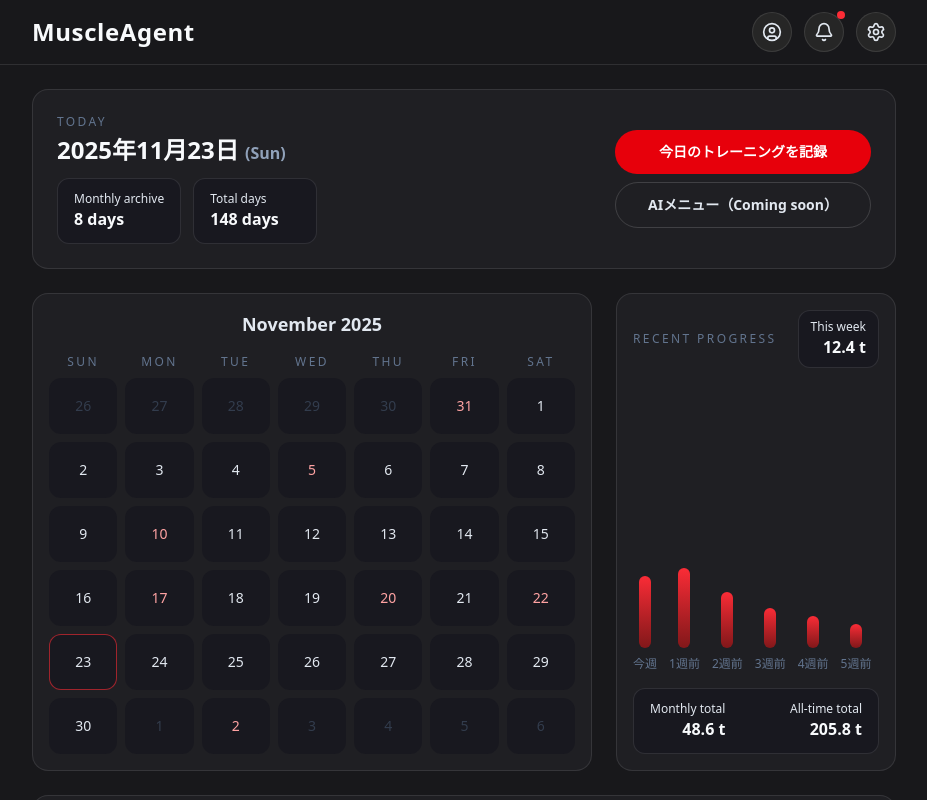
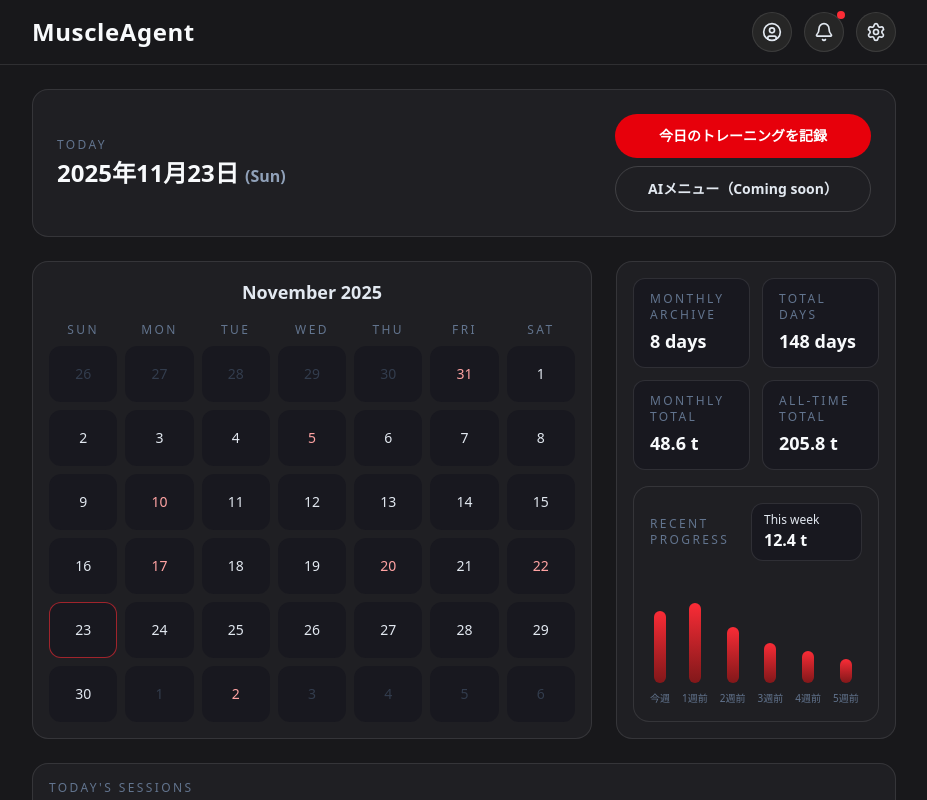
Before and after one commit to j911012/MuscleAgent, a Next.js app: page /dashboard in a window 1280 px wide. Shown: the top 800 px of the page, without its empty margins (176-1103 px from the left). Built offline with nearby package versions, Linux system fonts and the light colour scheme.

Commit message:
レイアウト変更
fixed #19

```diff
--- a/src/app/dashboard/page.tsx
+++ b/src/app/dashboard/page.tsx
@@ -2,6 +2,7 @@
 
 import { CalendarCard } from "@/components/CalendarCard";
 import { useState } from "react";
+import { StatBox } from "@/components/StatBox";
 
 const today = new Date();
 const weekday = today.toLocaleString("en-US", { weekday: "short" });
@@ -36,12 +37,12 @@ const WeeklyTrendCard = () => {
   ];
 
   return (
-    <div className="rounded-2xl border border-white/10 bg-[#1f1f23] p-4 text-sm text-slate-300 flex flex-col justify-between">
-      <div className="flex items-center justify-between gap-3 text-xs text-slate-500">
-        <p className="text-xs uppercase tracking-[0.2em] text-slate-500">
+    <div className="grow rounded-2xl border border-white/10 bg-[#1f1f23] p-4 text-sm text-slate-300 flex flex-col justify-between">
+      <div className="flex items-center justify-between gap-4 text-xs text-slate-500">
+        <p className="flex-1 text-xs uppercase tracking-[0.2em] text-slate-500">
           Recent Progress
         </p>
-        <div className="rounded-xl border border-white/10 bg-[#18181f] px-3 py-2 text-right">
+        <div className="flex-1 rounded-xl border border-white/10 bg-[#18181f] px-3 py-2 text-left">
           <p className="text-slate-200">This week</p>
           <p className="text-base font-semibold text-slate-50">12.4 t</p>
         </div>
@@ -51,7 +52,7 @@ const WeeklyTrendCard = () => {
           {bars.map((bar) => (
             <div
               key={bar.label}
-              className="flex flex-col items-center gap-2 text-xs text-slate-500"
+              className="flex flex-col items-center gap-2 text-[10px] text-slate-500"
             >
               <div
                 className="w-3 rounded-full bg-gradient-to-t from-red-900 to-red-500"
@@ -60,16 +61,6 @@ const WeeklyTrendCard = () => {
               <span>{bar.label}</span>
             </div>
           ))}
-        </div>
-        <div className="mt-4 flex items-center justify-between rounded-xl border border-white/10 bg-[#18181f] px-4 py-3 text-xs text-slate-400">
-          <div className="text-right">
-            <p className="text-slate-200">Monthly total</p>
-            <p className="text-base font-semibold text-slate-50">48.6 t</p>
-          </div>
-          <div className="text-right">
-            <p className="text-slate-200">All-time total</p>
-            <p className="text-base font-semibold text-slate-50">205.8 t</p>
-          </div>
         </div>
       </div>
     </div>
@@ -102,18 +93,6 @@ export default function DashboardPage() {
               {dateLabel}{" "}
               <span className="text-base text-slate-400">({weekday})</span>
             </p>
-            <div className="mt-3 grid gap-3 text-xs text-slate-400 sm:grid-cols-2 lg:grid-cols-2">
-              <div className="rounded-xl border border-white/10 bg-[#18181f] px-4 py-3">
-                <p className="text-slate-200">Monthly archive</p>
-                <p className="text-base font-semibold text-slate-50">8 days</p>
-              </div>
-              <div className="rounded-xl border border-white/10 bg-[#18181f] px-4 py-3">
-                <p className="text-slate-200">Total days</p>
-                <p className="text-base font-semibold text-slate-50">
-                  148 days
-                </p>
-              </div>
-            </div>
           </div>
           <div className="flex flex-col gap-2 md:w-64">
             <button className="rounded-full bg-red-600 px-4 py-3 text-sm font-semibold text-white transition hover:bg-red-500">
@@ -128,8 +107,15 @@ export default function DashboardPage() {
 
       <section className="grid gap-6 lg:grid-cols-[2fr_1fr]">
         <CalendarCard viewDate={viewDate} trainingDays={mockTrainingDays} />
-
-        <WeeklyTrendCard />
+        <div className="rounded-2xl border border-white/10 bg-[#1f1f23] p-4 flex flex-col gap-4">
+          <div className="grid grid-cols-2 gap-3">
+            <StatBox label="Monthly archive" value="8 days" />
+            <StatBox label="Total days" value="148 days" />
+            <StatBox label="Monthly total" value="48.6 t" />
+            <StatBox label="All-time total" value="205.8 t" />
+          </div>
+          <WeeklyTrendCard />
+        </div>
       </section>
 
       <section className="rounded-2xl border border-white/10 bg-[#1f1f23] p-4">
--- /dev/null
+++ b/src/components/StatBox.tsx
@@ -0,0 +1,10 @@
+export const StatBox = ({ label, value }: { label: string; value: string }) => {
+  return (
+    <div className="rounded-xl border border-white/10 bg-[#18181f] px-4 py-3">
+      <p className="text-xs uppercase tracking-[0.2em] text-slate-500">
+        {label}
+      </p>
+      <p className="mt-1 text-lg font-semibold text-slate-50">{value}</p>
+    </div>
+  );
+};
```
